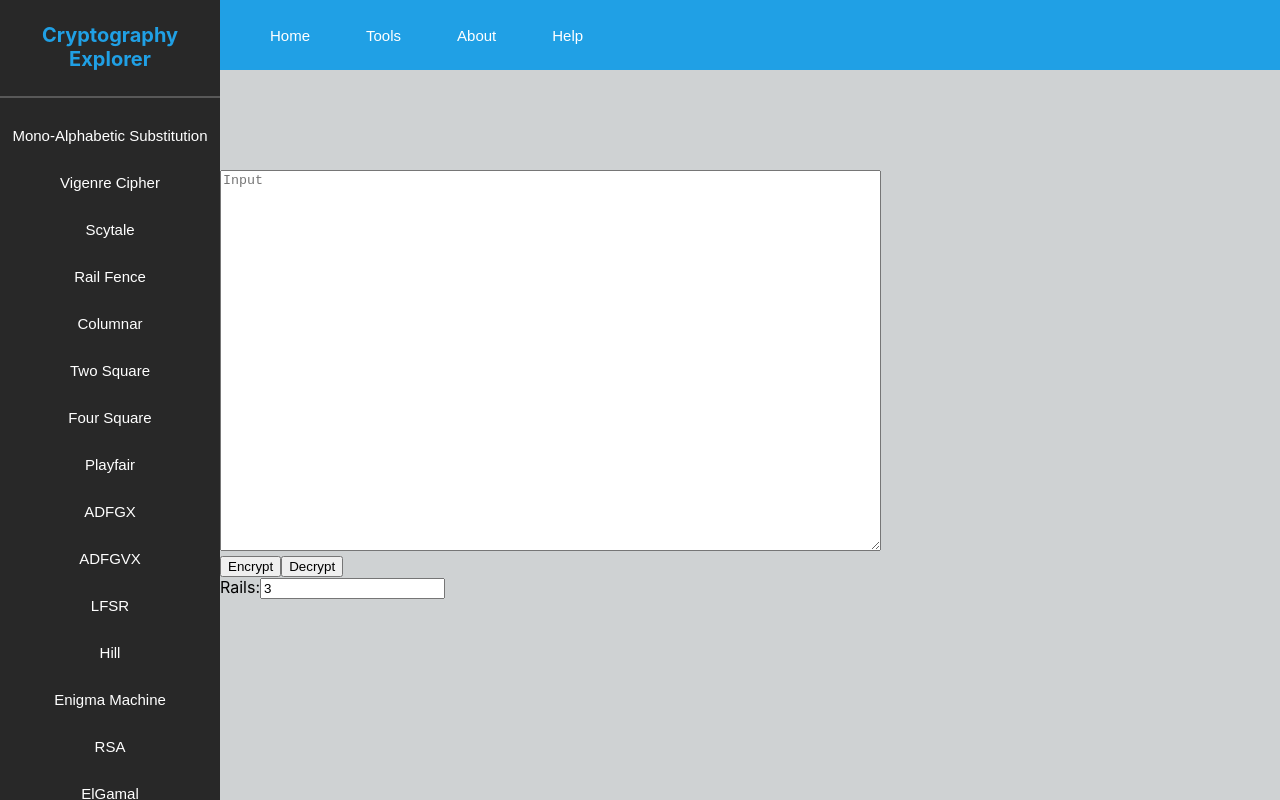
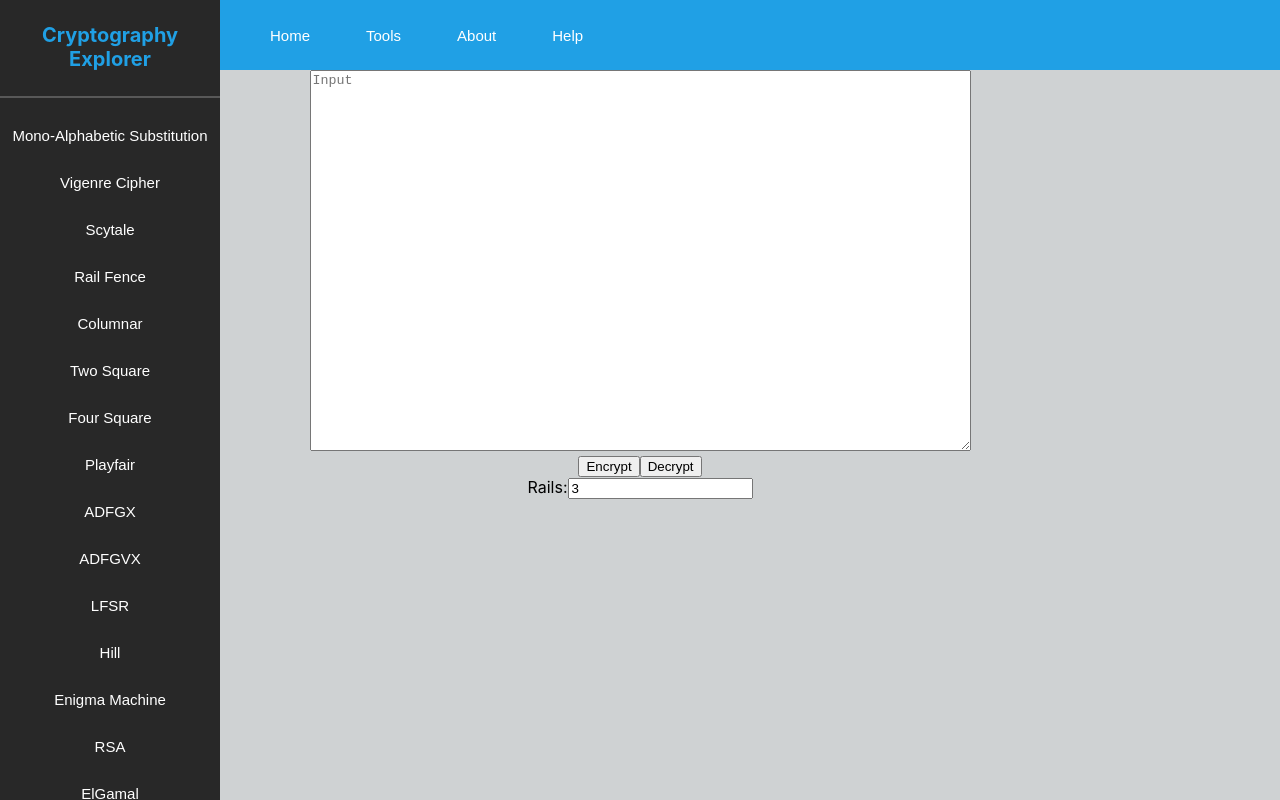
Before and after one commit to nickhudson4/Software-Engineering-Project, a React (Create React App) app in the folder main_app/: page / in a window 1280 px wide. Both pictures are taken after a click on the button "Rail Fence". Built offline with nearby package versions, Linux system fonts and the light colour scheme.

Commit message:
Shit ton of refactoring

```diff
--- a/main_app/src/Components/Body/InnerBody/CipherArea.js
+++ b/main_app/src/Components/Body/InnerBody/CipherArea.js
@@ -1,6 +1,6 @@
-import React, { Component } from 'react';
-import './InnerBody.css';
-import Cipher from './CipherArea/Cipher';
+// import React, { Component } from 'react';
+// import './InnerBody.css';
+// import Cipher from './CipherArea/Cipher';
 
 /*
   Static components that are shared between each cipher.
@@ -9,44 +9,81 @@ import Cipher from './CipherArea/Cipher';
   and getting original input
 */
 
+// class CipherArea extends Component {
+
+//   constructor(props){
+//     super(props);
+
+//     this.state = {
+//       inputText: '',
+//       mode: ''
+//     }
+//   }
+//   render() {
+//     return (
+//         <div id="cipherArea_div">
+//           <textarea className="inputOutput_textArea" id="input_textArea" placeholder="Input" rows="25" cols="80"></textarea>
+//           <br/>
+//           <button type="button" onClick={this.encryptOnClick}>Encrypt</button>
+//           <button type="button" onClick={this.decryptOnClick}>Decrypt</button>
+
+
+//           <Cipher whichCipherClicked = {this.props.whichCipherClicked} inputText = {this.state.inputText} mode = {this.state.mode}/>
+//         </div>
+//     );
+//   }
+
+//   encryptOnClick = () => {
+//     var text = document.getElementById("input_textArea").value;  //Inputed text
+//     this.setState({
+//       inputText: text,
+//       mode: 'encrypt'
+//     })
+//   }
+//   decryptOnClick = () => {
+//     var text = document.getElementById("input_textArea").value;  //Inputed text
+//     this.setState({
+//       inputText: text,
+//       mode: 'decrypt'
+//     })
+//   }
+// }
+
+import React, { Component } from 'react';
+import './InnerBody.css';
+import MonoAlphSub from './CipherArea/MonoAlphSub';
+import RailFence from './CipherArea/RailFence';
+/*
+    Renders specific component based on cipher chosen
+*/
+
 class CipherArea extends Component {
-
-  constructor(props){
-    super(props);
-
-    this.state = {
-      inputText: '',
-      mode: ''
-    }
-  }
   render() {
     return (
-        <div id="cipherArea_div">
-          <textarea className="inputOutput_textArea" id="input_textArea" placeholder="Input" rows="25" cols="80"></textarea>
-          <br/>
-          <button type="button" onClick={this.encryptOnClick}>Encrypt</button>
-          <button type="button" onClick={this.decryptOnClick}>Decrypt</button>
+        <GetCipher whichCipher = {this.props.whichCipherClicked}/>
+    );
+  }
+}
 
+//Renders which cipher the user clicked
+const GetCipher = (props) => {
 
-          <Cipher whichCipherClicked = {this.props.whichCipherClicked} inputText = {this.state.inputText} mode = {this.state.mode}/>
-        </div>
+  if (props.whichCipher === 'mono'){
+    return (
+      <MonoAlphSub/>
+    );
+  }
+  else if (props.whichCipher === 'rail'){
+    return (
+      <RailFence/>
+    );
+  }
+  else { //Error return empty div
+    return (
+      <div></div>
     );
   }
 
-  encryptOnClick = () => {
-    var text = document.getElementById("input_textArea").value;  //Inputed text
-    this.setState({
-      inputText: text,
-      mode: 'encrypt'
-    })
-  }
-  decryptOnClick = () => {
-    var text = document.getElementById("input_textArea").value;  //Inputed text
-    this.setState({
-      inputText: text,
-      mode: 'decrypt'
-    })
-  }
 }
 
 export default CipherArea;
--- a/main_app/src/Components/Body/InnerBody/CipherArea/Cipher.js
+++ /dev/null
@@ -1,42 +0,0 @@
-import React, { Component } from 'react';
-import './CipherArea.css';
-import MonoAlphSub from './Cipher/MonoAlphSub';
-import RailFence from './Cipher/RailFence';
-/*
-    Renders specific component based on cipher chosen
-*/
-
-class Cipher extends Component {
-  render() {
-    return (
-        <GetCipher whichCipher = {this.props.whichCipherClicked} inputText = {this.props.inputText} mode = {this.props.mode}/>
-    );
-  }
-}
-
-//Renders which cipher the user clicked
-const GetCipher = (props) => {
-
-  var mode = props.mode;
-
-  if (props.whichCipher === 'mono'){
-    return (
-      <MonoAlphSub inputText = {props.inputText} mode = {mode}/>
-    );
-  }
-  else if (props.whichCipher === 'rail'){
-    return (
-      <RailFence inputText = {props.inputText} mode = {mode}/>
-    );
-  }
-  else { //Error return empty div
-    return (
-      <div></div>
-    );
-  }
-
-}
-
-
-
-export default Cipher;
--- a/main_app/src/Components/Body/InnerBody/CipherArea/Cipher/Cipher.css
+++ /dev/null
@@ -1,17 +0,0 @@
-
-
-.specific_cipher_class{
-  /* float: left; */
-}
-
-table {
-    border-collapse: collapse;
-  }
-  th,
-  td {
-    border: 1px solid #c6c7cc;
-    padding: 10px 15px;
-  }
-  th {
-    font-weight: bold;
-  }
--- a/main_app/src/Components/Body/InnerBody/CipherArea/CipherArea.css
+++ b/main_app/src/Components/Body/InnerBody/CipherArea/CipherArea.css
@@ -1,3 +1,15 @@
-#cipherArea_div{
+#railFence_div{
     /* float: left; */
+    text-align: center;
 }
+table {
+    border-collapse: collapse;
+  }
+  th,
+  td {
+    border: 1px solid #c6c7cc;
+    padding: 10px 15px;
+  }
+  th {
+    font-weight: bold;
+  }
--- a/main_app/src/Components/Body/InnerBody/CipherArea/Cipher/MonoAlphSub.js
+++ b/main_app/src/Components/Body/InnerBody/CipherArea/MonoAlphSub.js
@@ -1,5 +1,5 @@
 import React, { Component } from 'react';
-import './Cipher.css';
+import './CipherArea.css';
 import Table from './Table';
 
 /*
--- a/main_app/src/Components/Body/InnerBody/CipherArea/Cipher/RailFence.js
+++ b/main_app/src/Components/Body/InnerBody/CipherArea/RailFence.js
@@ -1,5 +1,5 @@
 import React, { Component } from 'react';
-import './Cipher.css';
+import './CipherArea.css';
 import Table from './Table';
 
 /*
@@ -19,7 +19,9 @@ class RailFence extends Component {
     constructor(props){
         super(props);
         this.state = {
-            railsInput: 3 //Defualt number of rails
+            railsInput: 3, //Defualt number of rails
+            inputText: 'none',
+            mode: 'none'
         }
     }
 
@@ -29,25 +31,44 @@ class RailFence extends Component {
 
         var isInput = false;
 
-        var inputText = this.props.inputText;
-        var mode = this.props.mode;
-        if (inputText === 'none' || inputText === ''){
-            isInput = false;
-        }
-        else {
-            isInput = true;
-        }
+        // if (inputText === 'none' || inputText === ''){
+        //     isInput = false;
+        // }
+        // else {
+        //     isInput = true;
+        // }
         return (
             <div id="railFence_div" className="specific_cipher_class">
+                <textarea className="inputOutput_textArea" id="input_textArea" placeholder="Input" rows="25" cols="80"></textarea>
+                <br/>
+                <button type="button" onClick={this.encryptOnClick}>Encrypt</button>
+                <button type="button" onClick={this.decryptOnClick}>Decrypt</button>
+
+
                 <form>
                     Rails:
                     <input id="rails_input" type="number" min="2" step="1" name="num_rails" value={this.state.railsInput} onChange={evt => this.updateRailsInput(evt)}></input>
                 </form>
                 <br/>
-                <LoadMode mode = {mode} numRails = {this.state.railsInput} inputText = {inputText}/>
+                <LoadMode mode = {this.state.mode} numRails = {this.state.railsInput} inputText = {this.state.inputText}/>
             </div>
         );
     }
+
+  encryptOnClick = () => {
+    var text = document.getElementById("input_textArea").value;  //Inputed text
+    this.setState({
+      inputText: text,
+      mode: 'encrypt'
+    })
+  }
+  decryptOnClick = () => {
+    var text = document.getElementById("input_textArea").value;  //Inputed text
+    this.setState({
+      inputText: text,
+      mode: 'decrypt'
+    })
+  }
 
     updateRailsInput(evt) { //Reload when number of rails is changed
         this.setState({
@@ -57,6 +78,8 @@ class RailFence extends Component {
 }
 
 export default RailFence;
+
+
 
 const Encrypt = (props) => {
     var inputText = props.inputText;
@@ -209,9 +232,14 @@ const LoadMode = (props) => {
             <Encrypt numRails = {numRails} inputText = {inputText}/>
         );
     }
-    else{
+    else if (mode === 'decrypt'){
         return (
             <Decrypt numRails = {numRails} inputText = {inputText}/>
+        );
+    }
+    else {
+        return (
+            <div></div>
         );
     }
 }
@@ -224,7 +252,7 @@ const OutputTextarea = (props) => {
                 <textarea className="inputOutput_textArea" id="output_textArea" value={props.message} placeholder="Output" rows="25" cols="80" onChange={() => {}}></textarea>
             {/* </div> */}
             {/* <div> */}
-                {/* <button onClick={copyToClipboard}>Copy Output</button>  */}
+                <button onClick={copyToClipboard}>Copy Output</button>
             {/* </div> */}
 
         </div>
--- a/main_app/src/Components/Body/InnerBody/CipherArea/Cipher/Table.js
+++ b/main_app/src/Components/Body/InnerBody/CipherArea/Table.js
@@ -1,5 +1,5 @@
 import React, { Component } from 'react';
-import './Cipher.css';
+import './CipherArea.css';
 class Table extends Component {
   render() {
     var numRows = this.props.numRows;
```
